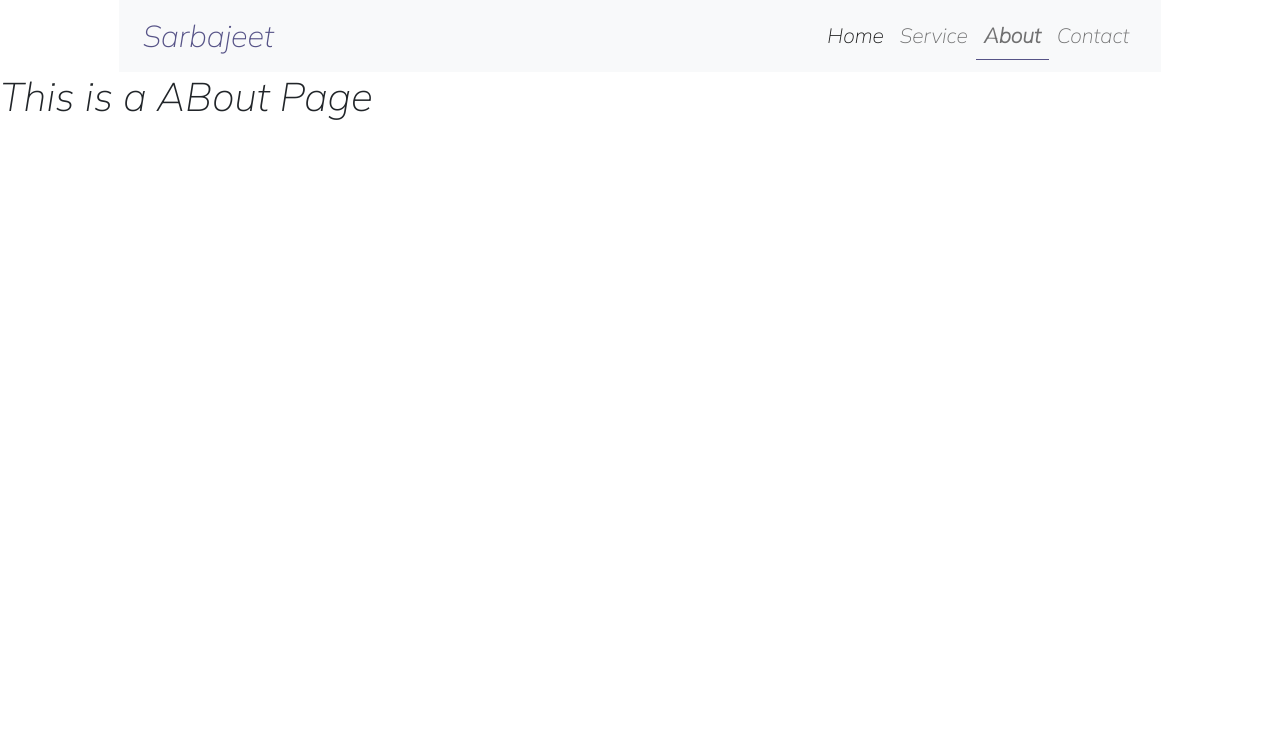
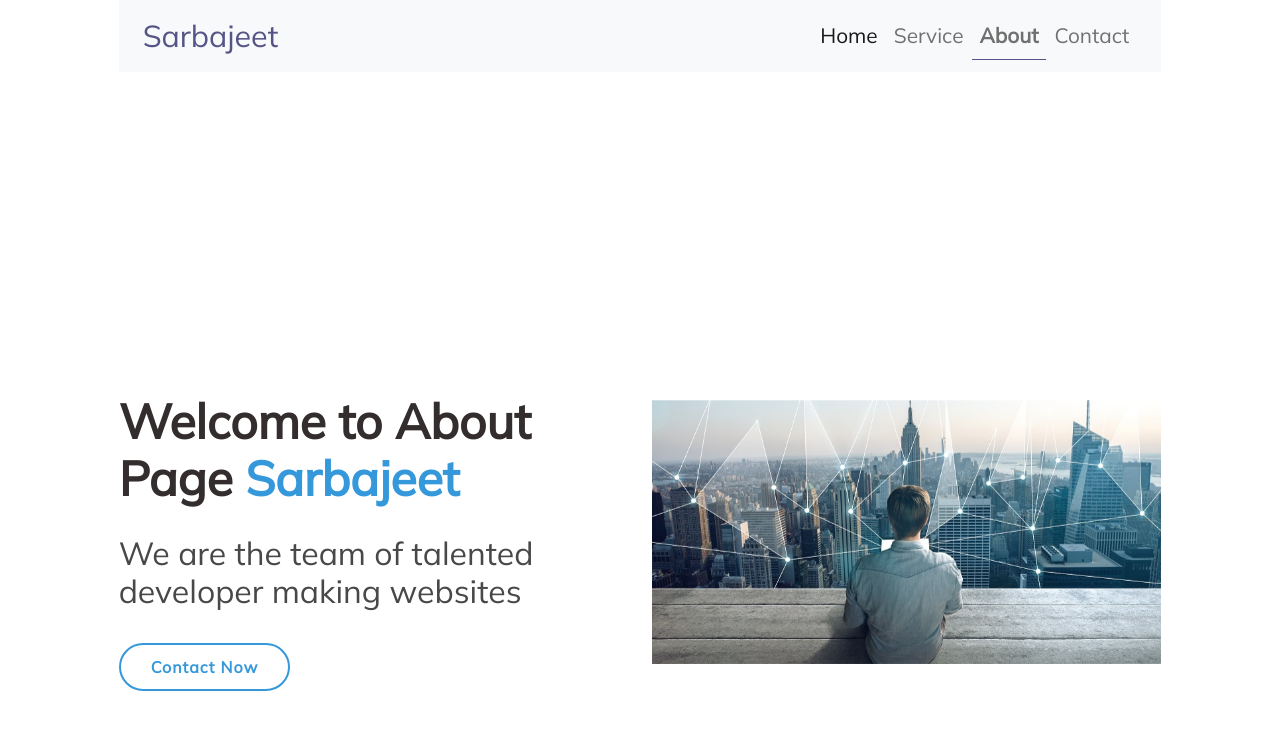
Before and after one commit to sarbajeetchhetri/Reactresponsive_website, a React (Create React App) app: page /about in a window 1280 px wide. Shown: the top 730 px of the page. Built offline with nearby package versions, Linux system fonts and the light colour scheme.

Commit message:
Changes in About Page

```diff
--- a/src/Pages/About.js
+++ b/src/Pages/About.js
@@ -1,11 +1,18 @@
-import React from 'react'
+import React from "react";
+import web from "../Images/aboutho.jpg";
+import Common from "./Common";
 
-const About=()=>{
-    return (
-        <>
-            <h1>This is  a ABout Page </h1>
-        </>
-    )
-}
+const About = () => {
+  return (
+    <>
+      <Common
+        name="Welcome to About Page"
+        imgsrc={web}
+        visit="/contact"
+        btnname=" Contact Now"
+      />
+    </>
+  );
+};
 
-export default About
+export default About;
--- a/src/Pages/Home.js
+++ b/src/Pages/Home.js
@@ -1,33 +1,17 @@
 import React from "react";
+import { NavLink } from "react-router-dom";
 import web from "../Images/grow.png";
+import Common from "./Common";
 
 const Home = () => {
   return (
     <>
-      <section id="header" className="">
-        <div className="container-fluid nav_bg">
-          <div className="row">
-            <div className="col-10 mx-auto">
-                <div className="col-md-6 pt-5 pt-lg-0 order-2 order-lg-2">
-                    <h1>
-                        Grow your Business with <strong className="brand-name"> Sarbajeet</strong>
-                    </h1>
-                    <h2 className="my-3">
-                    We are the team of talented developer making websites
-                    </h2>
-
-                    <div className="mt-3">
-                    <a href="" className="btn-getstarted"> Get Started</a>
-                    </div>
-                </div>
-                <div className="col-lg-6 order-1 order-lg-2 header-image">
-                <img src={web} className="image-fluid animated" alt="home image" />
-
-                </div>
-            </div>
-          </div>
-        </div>
-      </section>
+      <Common
+        name="Welcome to Home Page"
+        imgsrc={web}
+        visit="/services"
+        btnname=" Get Started"
+      />
     </>
   );
 };
--- a/src/index.css
+++ b/src/index.css
@@ -1,5 +1,7 @@
 
-@import url('https://fonts.googleapis.com/css2?family=Mulish:ital,wght@1,200&display=swap');
+@import url('https://fonts.googleapis.com/css2?family=Mulish&display=swap');
+
+
 
 *{
   margin: 0;
@@ -75,12 +77,32 @@
 #header h2 {
   color: #484848;
 }
-/*
-#header .image-fluid animated{
-
-} */
 
 
 .header-image{
-  text-align: top;
+  text-align: left;
 }
+
+/* Animation of Images */
+
+#header .animated {
+  animation: up-down 2s ease-in-out infinite alternate-reverse both;
+}
+
+@-webkit-keyframes up-down {
+  0%{
+    transform: translateY(10px);
+  }
+  100%{
+    transform: translateY(-10px);
+  }
+}
+
+@keyframes up-down {
+  0%{
+    transform: translateY(10px);
+  }
+  100%{
+    transform: translateY(-10px);
+  }
+}
```
